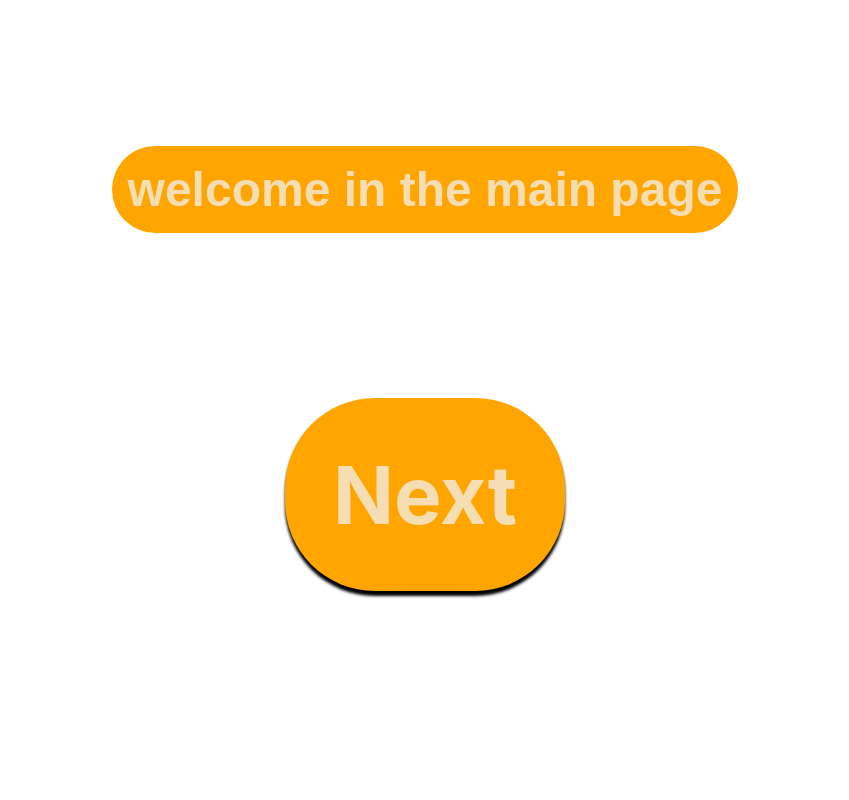
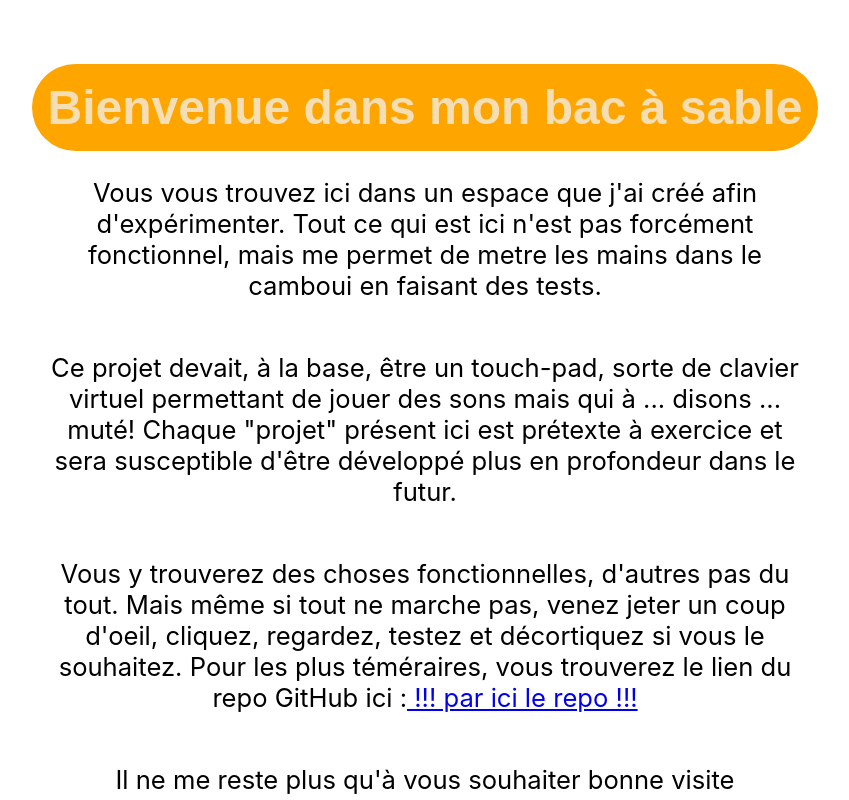
Before and after one commit to lulup52/touch-pad, a React (Create React App) app: page / in a window 1280 px wide. Shown: the top 800 px of the page, without its empty margins (215-1064 px from the left). Built offline with nearby package versions, Linux system fonts and the light colour scheme.

Commit message:
rédaction du paragraphe d'intro

```diff
--- a/src/components/MainPage.jsx
+++ b/src/components/MainPage.jsx
@@ -6,7 +6,24 @@ function MainPage() {
   return (
     <div className="mainPage">
         <div >
-            <button type='button' className='mainTitle' >welcome in the main page</button>
+            <button type='button' className='mainTitle' >Bienvenue dans mon bac à sable</button>
+        </div>
+        <div className='paraIntro'>
+          <p>
+            Vous vous trouvez ici dans un espace que j'ai créé afin d'expérimenter. Tout ce qui est ici n'est pas forcément fonctionnel, mais me permet de metre les mains dans le camboui en faisant des tests.
+          </p>
+          <p>
+            Ce projet devait, à la base, être un touch-pad, sorte de clavier virtuel permettant de jouer des sons mais qui à ... disons ... muté! Chaque "projet" présent ici est prétexte à exercice et sera susceptible d'être développé plus en profondeur dans le futur.
+          </p>
+          <p>
+            Vous y trouverez des choses fonctionnelles, d'autres pas du tout. Mais même si tout ne marche pas, venez jeter un coup d'oeil, cliquez, regardez, testez et décortiquez si vous le souhaitez. Pour les plus téméraires, vous trouverez le lien du repo GitHub ici :
+            <a href="https://github.com/lulup52/touch-pad"> !!! par ici le repo !!!</a>
+          </p>
+          <p>
+            Il ne me reste plus qu'à vous souhaiter bonne visite
+          </p>
+
+
         </div>
         <div className='vh40'>
             <Link className='mainNextButton'to='/menu' >Next</Link>
--- a/src/components/css/mainPage.css
+++ b/src/components/css/mainPage.css
@@ -21,6 +21,14 @@
     border-radius: 45px;
 }
 
+.paraIntro {
+display: flex;
+flex-direction: column;
+text-align: center;
+width: 60%;
+font-size: 1.6rem;
+}
+
 .vh40 {
     height: 40vh;
 }
```
Also changed, not shown: 1 other file (tests, documents, lock files or other folders).
